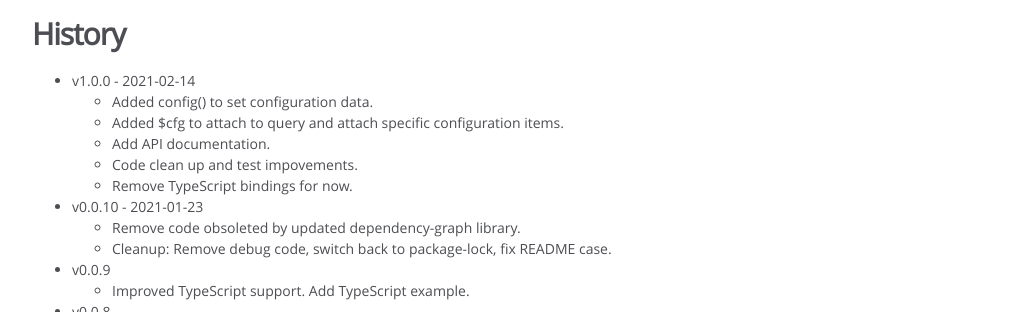
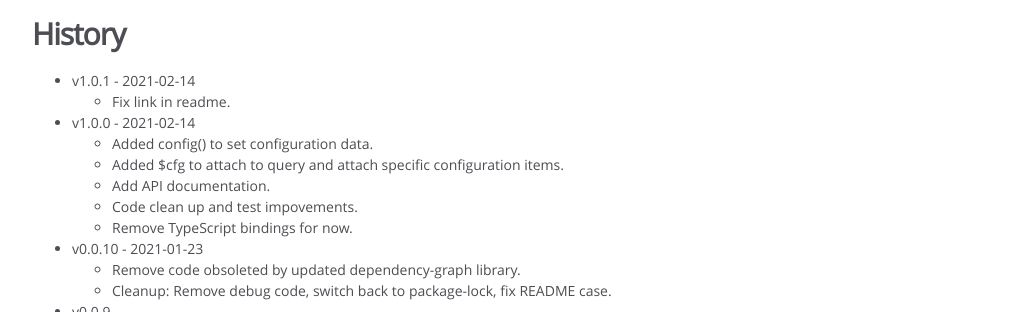
Before and after one commit to theroyalwhee0/dynasty, a website: page docs/index.html in a window 1280 px wide. Shown: the part 799-1111 px from the top of the page, without its empty margins (0-1025 px from the left). Drawn offline with Linux system fonts and the light colour scheme.

Commit message:
Update docs.

```diff
--- a/docs/index.html
+++ b/docs/index.html
@@ -39,7 +39,7 @@
 <h2>Requirements</h2>
 <p>This requires a modern browser supporting arrow functions, Symbols, Promises, and async function. To use with older browsers the code would need to be compiled and polyfilled.</p>
 <h2>Documentation</h2>
-<p><a href="https://theroyalwhee0.github.io/snowman/">API Documentation</a>
+<p><a href="https://theroyalwhee0.github.io/dynasty/">API Documentation</a>
 See the <a href="https://github.com/theroyalwhee0/dynasty/tree/master/example">examples/</a> folder.</p>
 <h2>Links</h2>
 <ul>
@@ -48,6 +48,11 @@ See the <a href="https://github.com/theroyalwhee0/dynasty/tree/master/example">e
 </ul>
 <h2>History</h2>
 <ul>
+<li>v1.0.1 - 2021-02-14
+<ul>
+<li>Fix link in readme.</li>
+</ul>
+</li>
 <li>v1.0.0 - 2021-02-14
 <ul>
 <li>Added config() to set configuration data.</li>
```
Also changed, not shown: docs/index.js.html (+1 -1 lines).
